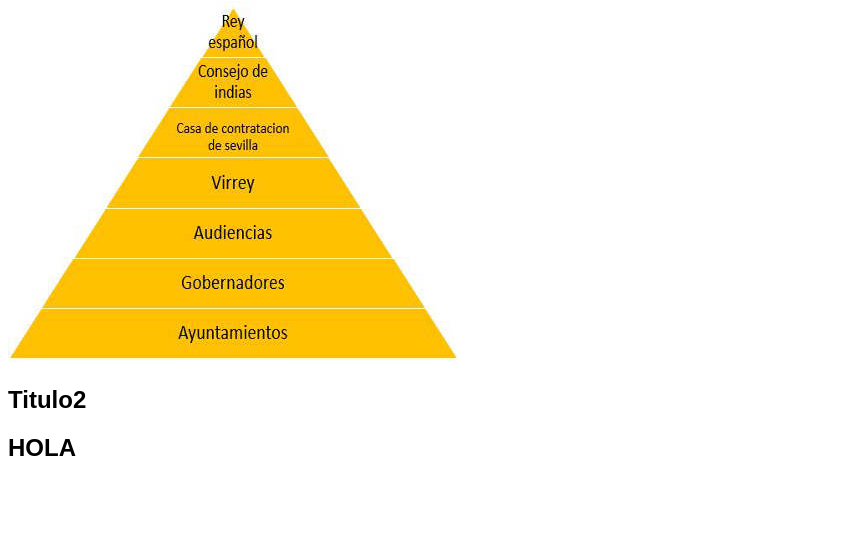
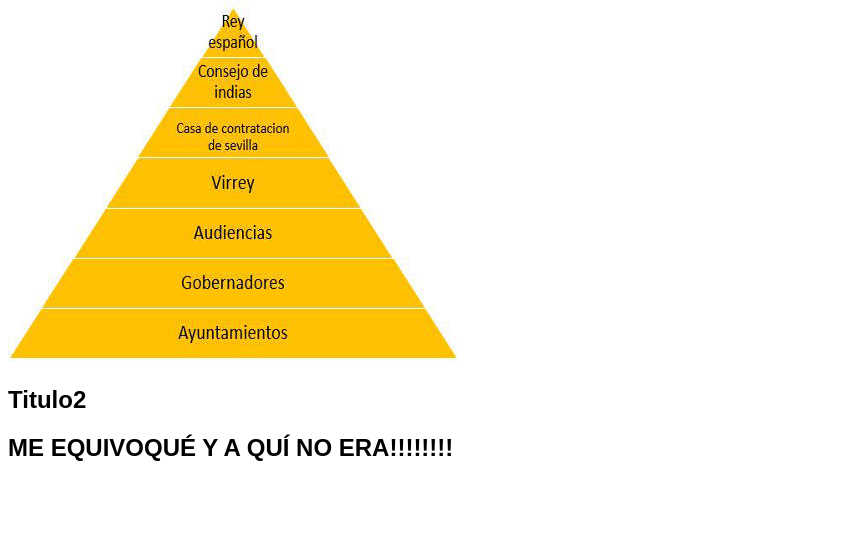
Before and after one commit to PipsVazquez/pruebaLondon, a plain HTML site: page index.html in a window 1280 px wide. Shown: the part 79-621 px from the top of the page, without its empty margins (0-842 px from the left). Drawn offline with Linux system fonts and the light colour scheme; a web font is replaced by a local one.

Commit message:
Update index.html

```diff
--- a/index.html
+++ b/index.html
@@ -18,7 +18,7 @@
     <img src="piramide.jpg" alt="">
     <h2>Titulo2</h2>
 
-    <h2>HOLA</h2>
+    <h2>ME EQUIVOQUÉ Y A QUÍ NO ERA!!!!!!!!</h2>
 
     <h3>HOLA</h3>
 </body>
```
